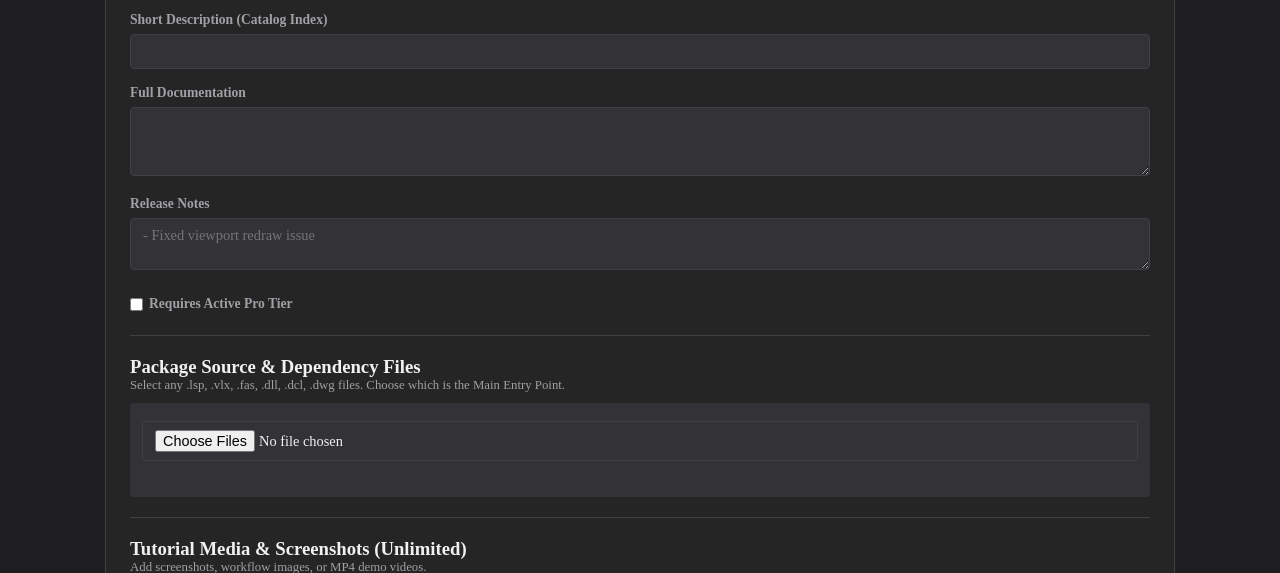
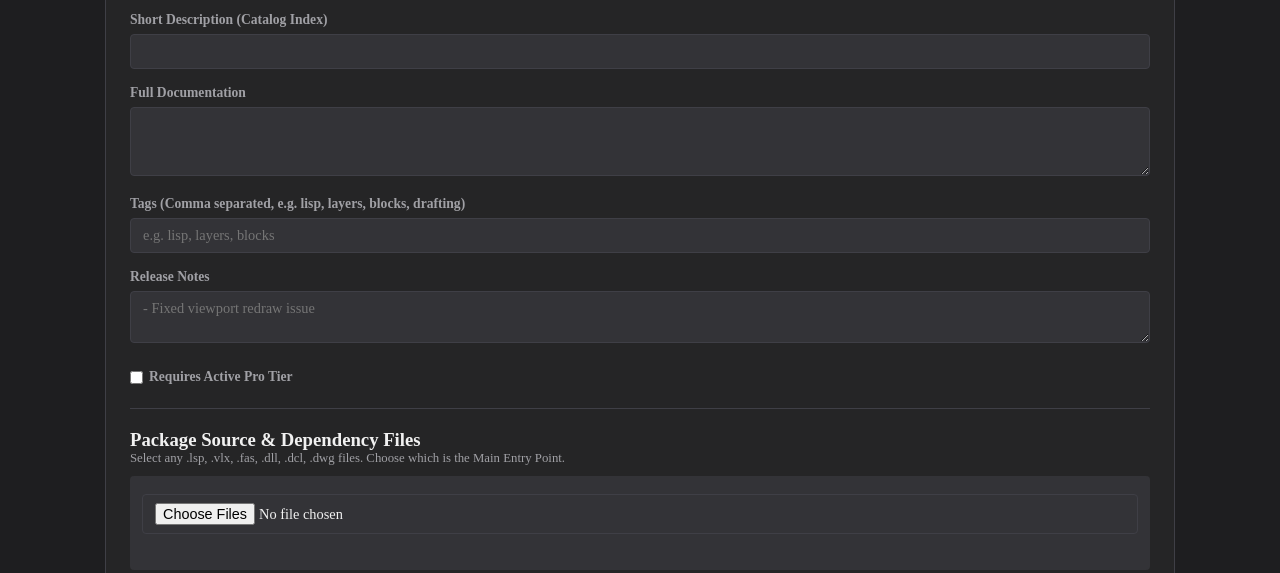
Before and after one commit to KAALK-Studio/KAALK-mainServer, a Python web app: template app/templates/admin/publish.html in a window 1280 px wide. Shown: the part 395-968 px from the top of the page. Run offline with Jinja, Linux system fonts and the light colour scheme; the template is opened without the code that fills it: most values are stand-ins (such as "Sample title", 1, 10 or a date in 2020).

Commit message:
Update publish.html

```diff
--- a/app/templates/admin/publish.html
+++ b/app/templates/admin/publish.html
@@ -8,7 +8,7 @@
     </p>
 
     {% if success %}
-        <div class="alert" style="border-left-color: var(--success); font-weight: bold;">{{ success }}</div>
+        <div class="alert" style="border-left-color: var(--success); font-weight: bold; margin-bottom: 16px;">{{ success }}</div>
     {% endif %}
 
     <form id="publishForm" action="/admin/publish" method="POST" enctype="multipart/form-data">
@@ -69,6 +69,9 @@
         <label>Full Documentation</label>
         <textarea name="full_desc" rows="3"></textarea>
 
+        <label>Tags (Comma separated, e.g. lisp, layers, blocks, drafting)</label>
+        <input type="text" name="tags" placeholder="e.g. lisp, layers, blocks">
+
         <label>Release Notes</label>
         <textarea name="release_notes" rows="2" placeholder="- Fixed viewport redraw issue"></textarea>
 
@@ -80,7 +83,6 @@
 
         <hr style="border: 0; border-top: 1px solid var(--border); margin: 20px 0;">
 
-        <!-- Dynamic Binary & Dependency Files Queue -->
         <h3>Package Source & Dependency Files</h3>
         <p style="color: var(--muted); font-size: 0.8rem; margin-bottom: 10px;">Select any .lsp, .vlx, .fas, .dll, .dcl, .dwg files. Choose which is the Main Entry Point.</p>
 
@@ -89,12 +91,10 @@
             <div id="sourcesQueue" style="margin-top: 10px;"></div>
         </div>
 
-        <!-- Hidden input storing selected entry point filename -->
         <input type="hidden" name="entry_point" id="selectedEntryPoint" required>
 
         <hr style="border: 0; border-top: 1px solid var(--border); margin: 20px 0;">
 
-        <!-- Dynamic Unlimited Media Queue -->
         <h3>Tutorial Media & Screenshots (Unlimited)</h3>
         <p style="color: var(--muted); font-size: 0.8rem; margin-bottom: 10px;">Add screenshots, workflow images, or MP4 demo videos.</p>
 
@@ -118,7 +118,6 @@
 </div>
 
 <script>
-// Dynamic File Queue with Entry Point Auto-detection
 const sourcePicker = document.getElementById('sourcePicker');
 const sourcesQueue = document.getElementById('sourcesQueue');
 const entryPointInput = document.getElementById('selectedEntryPoint');
@@ -181,7 +180,6 @@ function removeSource(index) {
     renderSources();
 }
 
-// Unlimited Dynamic Media Queue
 const mediaPicker = document.getElementById('mediaPicker');
 const mediaQueue = document.getElementById('mediaQueue');
 let mediaStore = new DataTransfer();
@@ -214,7 +212,6 @@ function removeMedia(idx) {
     if (el) el.remove();
 }
 
-// Attach DataTransfer files before form submission
 document.getElementById('publishForm').addEventListener('submit', (e) => {
     if (fileStore.files.length === 0) {
         alert('Please add at least one source file.');
```
